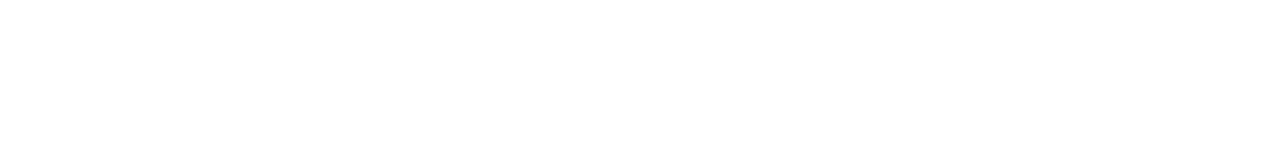
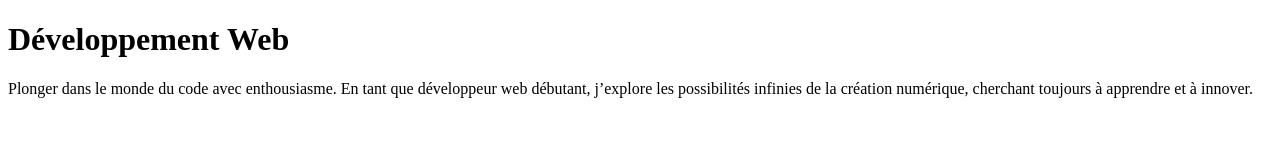
Before and after one commit to EnzoBatista97/Mon-site, a plain HTML site: page index.html in a window 1280 px wide. Drawn offline with Linux system fonts and the light colour scheme.

Commit message:
Ajout titre H1 + Premier paragraphe

```diff
--- a/index.html
+++ b/index.html
@@ -7,7 +7,10 @@
 </head>
 
 <body>
-    <!-- Voici mon magnifique commentaire -->
+    <h1>Développement Web</h1>
+    <p>
+        Plonger dans le monde du code avec enthousiasme. En tant que développeur web débutant, j’explore les possibilités infinies de la création numérique, cherchant toujours à apprendre et à innover.
+    </p>
 </body>
 
 </html>
```
